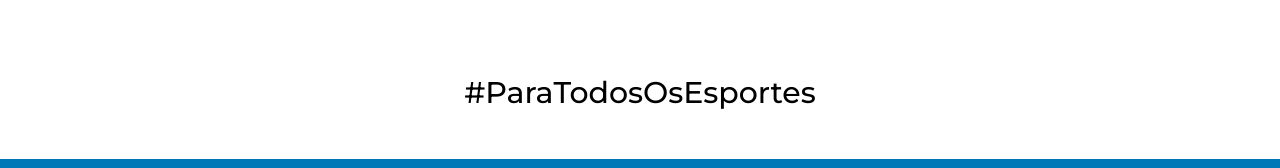
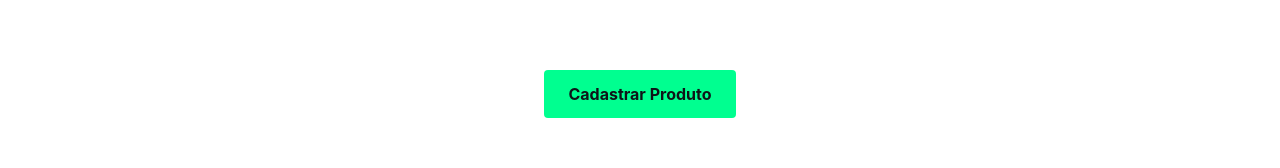
Before and after one commit to Aramanu/Trabalho_Final_Semestre, a React (Vite) app: page /produtos in a window 1280 px wide. Shown: the part 1258-1426 px from the top of the page. Built offline with nearby package versions, Linux system fonts and the light colour scheme; data requests are answered from the project's data file.

Commit message:
retirado o arquivo catálogo e adicionado o botão de adicionar produtos.

```diff
--- a/src/main.jsx
+++ b/src/main.jsx
@@ -10,7 +10,6 @@ import Home from "./pages/Home.jsx";
 import Login from "./pages/Login.jsx";
 import Pesquisa from "./pages/Pesquisa.jsx";
 import Produtos from "./pages/Produtos.jsx";
-import Catalogo from "./pages/Catalogo.jsx";
 import Artigo from "./pages/Artigo.jsx";
 
 createRoot(document.getElementById("root")).render(
@@ -21,7 +20,6 @@ createRoot(document.getElementById("root")).render(
         <Route path="/login" element={<Login />} />
         <Route path="/pesquisa" element={<Pesquisa />} />
         <Route path="/produtos" element={<Produtos />} />
-        <Route path="/catalogo" element={<Catalogo />} />
         <Route path="/artigo/:artigoId" element={<Artigo />} />
         <Route path="/cadastro-produto" element={<CadastroProduto />} />
         <Route path="/cadastro-usuario" element={<CadastroUsuario />} />
--- a/src/pages/Produtos.jsx
+++ b/src/pages/Produtos.jsx
@@ -2,6 +2,7 @@ import { useEffect, useState } from "react";
 import Cabecalho from "../components/Cabecalho";
 import RodaPe from "../components/RodaPe";
 import CardCatalogo from "../components/cards/CardCatalogo";
+import { Link } from "react-router-dom";
 
 function Produtos() {
   const [artigos, setArtigos] = useState([]);
@@ -30,7 +31,14 @@ function Produtos() {
         <div className="flex flex-wrap gap-8 justify-center mb-30 px-4">
           {listaArtigos}
         </div>
+
+        <div className="flex justify-center my-10">
+          <Link to="/cadastro-produto" className="bg-verde hover:bg-laranja text-preto_azulado font-bold py-3 px-6 rounded duration-200">
+            Cadastrar Produto
+          </Link>
+        </div>
       </div>
+
       <RodaPe />
     </>
   );
```
